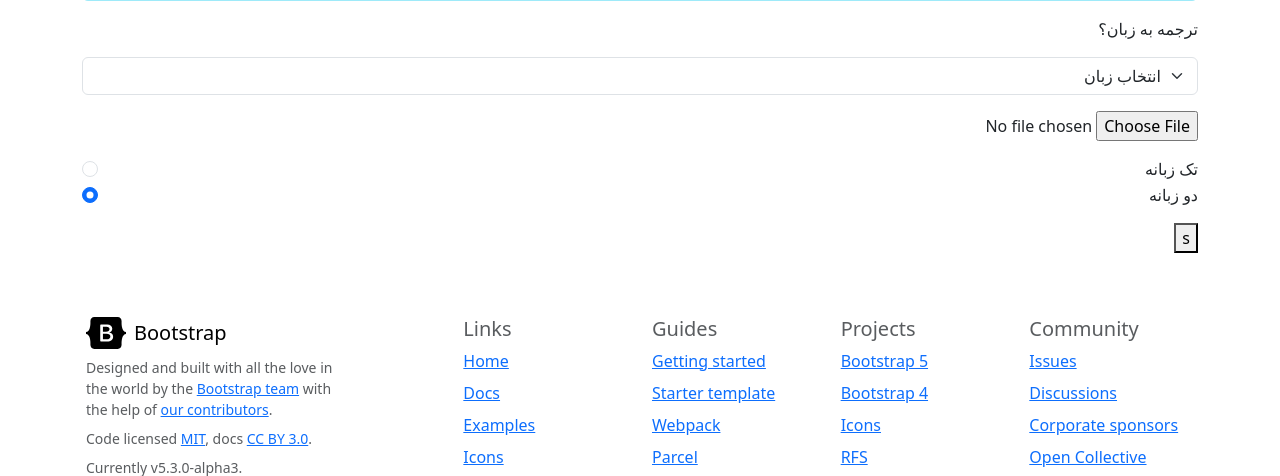
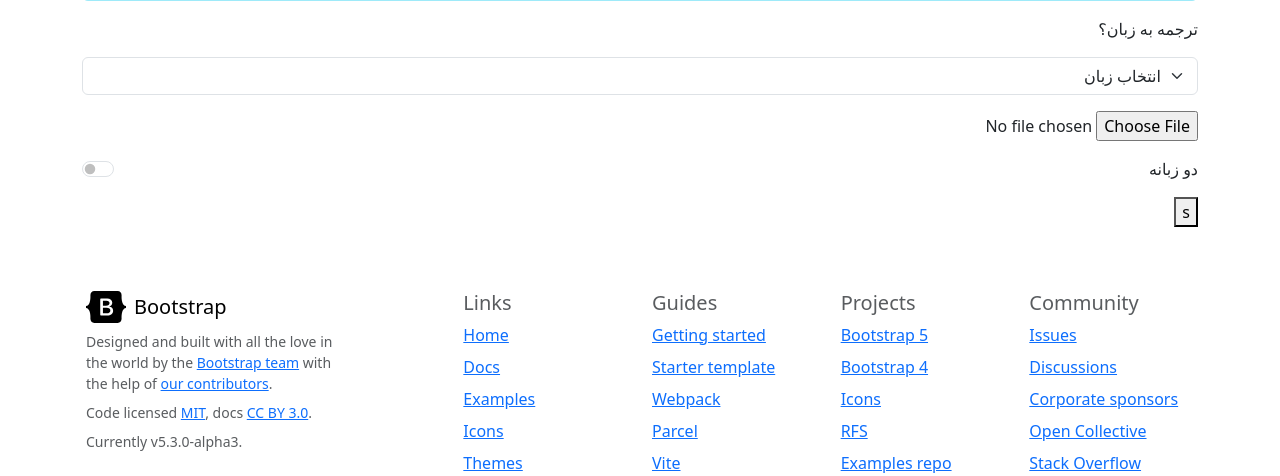
Before and after one commit to alirahmnicode/subtitle-translator, a Flask app: page /subtitle/translate/ in a window 1280 px wide. Shown: the part 294-770 px from the top of the page. Run offline with Flask 3, Linux system fonts and the light colour scheme; parts of the project's set-up code (start-up, migrations or seed data) failed here and were passed over; some libraries are stand-ins or nearby versions.

Commit message:
update templete

```diff
--- a/flaskr/templates/subtitle/translate.html
+++ b/flaskr/templates/subtitle/translate.html
@@ -24,30 +24,22 @@
             <!-- select language -->
             <div class="mb-3">
                 <p>ترجمه به زبان؟</p>
-                <select class="form-select" aria-label="Default select example">
+                <select name="language" class="form-select" aria-label="Default select example" required>
                     <option selected>انتخاب زبان</option>
-                    <option value="1">One</option>
-                    <option value="2">Two</option>
-                    <option value="3">Three</option>
+                    {% for language, code in languages.items() %}
+                    <option value="{{code}}">{{language}}</option>
+                    {% endfor %}
                 </select>
             </div>
             <!-- select file -->
             <div class="mb-3">
-                <input type="file" name="file" id="subtitle">
+                <input type="file" name="file" id="subtitle" required>
             </div>
             <!-- tow language -->
             <div class="mb-3">
-                <div class="form-check">
-                    <input class="form-check-input" type="radio" name="flexRadioDefault" id="flexRadioDefault1">
-                    <label class="form-check-label" for="flexRadioDefault1">
-                        تک زبانه
-                    </label>
-                </div>
-                <div class="form-check">
-                    <input class="form-check-input" type="radio" name="flexRadioDefault" id="flexRadioDefault2" checked>
-                    <label class="form-check-label" for="flexRadioDefault2">
-                        دو زبانه
-                    </label>
+                <div class="form-check form-switch">
+                    <input class="form-check-input" type="checkbox" role="switch" id="bilingual" name="bilingual">
+                    <label class="form-check-label" for="bilingual">دو زبانه</label>
                 </div>
             </div>
             <div class="mb-3">
```
